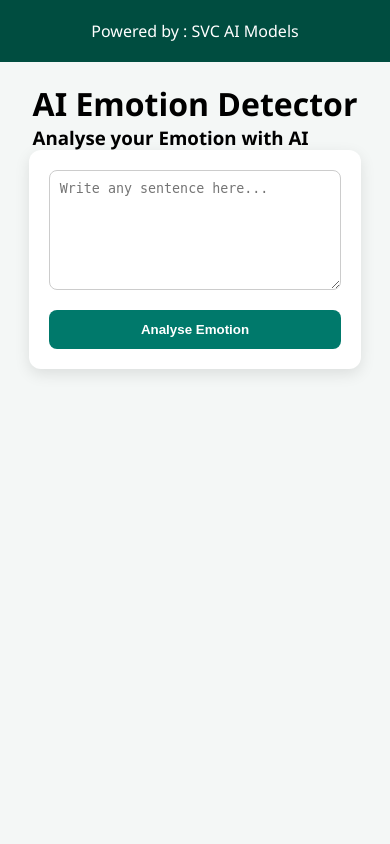
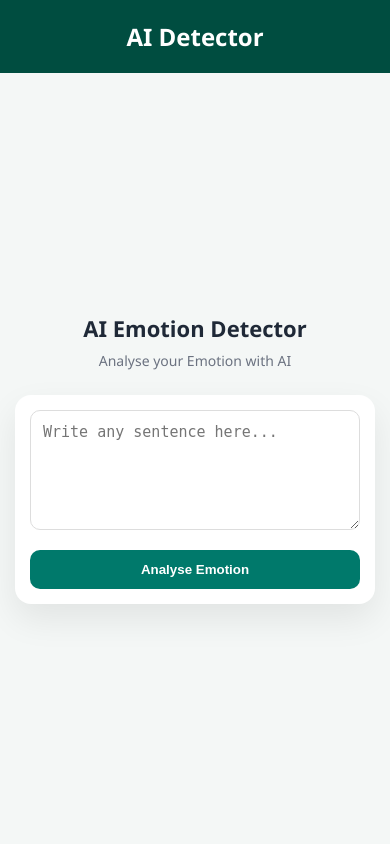
Before and after one commit to Shoukat125/emotion-detector-api, a Flask app: page / in a window 390 px wide. Run offline with Flask 3, Linux system fonts and the light colour scheme.

Commit message:
Change Template Design and make app responsive

```diff
--- a/static/style.css
+++ b/static/style.css
@@ -1,84 +1,135 @@
-/* static/style.css */
+/* RESET */
 * {
     box-sizing: border-box;
     margin: 0;
     padding: 0;
 }
 
+/* ROOT */
+:root {
+    --primary: #00796b;
+    --secondary: #004d40;
+    --bg: #f4f7f6;
+    --white: #ffffff;
+    --text: #1f2937;
+}
+
+/* BODY */
 body {
     font-family: 'Segoe UI', sans-serif;
-    background-color: #f4f7f6;
-    display: block; /* Flexbox hataya taake overlap na ho */
-    width: 100%;
+    background: var(--bg);
+    min-height: 100vh;
+    display: flex;
 }
 
-/* Sidebar as a Top Bar for Mobile, Side Bar for Desktop */
+/* SIDEBAR */
 .sidebar {
-    background-color: #004d40;
+    width: 260px;
+    background: var(--secondary);
     color: white;
     padding: 20px;
-    width: 100%; /* Default 100% for mobile */
+    display: flex;
+    flex-direction: column;
+    justify-content: space-between;
+}
+
+/* REMOVE ugly bottom feeling */
+.sidebar-footer {
+    font-size: 13px;
+    opacity: 0.7;
+}
+
+/* MAIN */
+.main-content {
+    flex: 1;
+    display: flex;
+    justify-content: center;
+    align-items: center;
+    padding: clamp(15px, 3vw, 40px);
+}
+
+/* CENTER WRAPPER */
+.center-wrapper {
+    width: 100%;
+    max-width: 700px;
     text-align: center;
 }
 
-.main-content {
-    width: 100%;
-    padding: 20px;
-    display: flex;
-    flex-direction: column;
-    align-items: center;
+/* HEADING */
+.main-heading {
+    font-size: clamp(22px, 3vw, 34px);
+    font-weight: bold;
+    color: var(--text);
 }
 
-.app-container {
-    width: 95%;
-    max-width: 600px;
-    background: white;
-    padding: 20px;
-    border-radius: 12px;
-    box-shadow: 0 5px 15px rgba(0,0,0,0.1);
+.sub-heading {
+    margin-top: 8px;
+    color: #6b7280;
+    font-size: clamp(14px, 2vw, 18px);
 }
 
+/* CARD */
+.app-container {
+    margin-top: 25px;
+    background: var(--white);
+    padding: clamp(15px, 3vw, 25px);
+    border-radius: 16px;
+    box-shadow: 0 15px 35px rgba(0,0,0,0.08);
+    text-align: left;
+}
+
+/* TEXTAREA */
 textarea {
     width: 100%;
-    height: 120px;
-    padding: 10px;
+    min-height: 120px;
+    padding: 12px;
+    border-radius: 10px;
+    border: 1px solid #ddd;
     margin-bottom: 15px;
-    border: 1px solid #ccc;
-    border-radius: 8px;
+    font-size: 15px;
 }
 
+/* BUTTON */
 .analyze-btn {
     width: 100%;
     padding: 12px;
-    background: #00796b;
+    background: var(--primary);
     color: white;
     border: none;
-    border-radius: 8px;
+    border-radius: 10px;
     font-weight: bold;
     cursor: pointer;
+    transition: 0.3s;
 }
 
-/* Prediction Result Box */
+.analyze-btn:hover {
+    background: #005f56;
+}
+
+/* RESULT */
 .result-display {
     margin-top: 20px;
-    padding: 15px;
+    padding: 12px;
     background: #e0f2f1;
-    border-radius: 8px;
-    width: 100%;
+    border-radius: 10px;
     text-align: center;
 }
 
-/* Desktop View Settings */
-@media (min-width: 769px) {
+/* 📱 MOBILE */
+@media (max-width: 768px) {
     body {
-        display: flex; /* Desktop par wapis side-by-side */
+        flex-direction: column;
     }
+
     .sidebar {
-        width: 280px;
-        min-height: 100vh;
-        text-align: left;
+        width: 100%;
+        height: auto;
+        flex-direction: row;
+        justify-content: center;
+        align-items: center;
     }
-    .main-content {
-        flex: 1;
+
+    .sidebar-footer {
+        display: none; /* hide ugly bottom text */
     }
 }
--- a/templates/index.html
+++ b/templates/index.html
@@ -1,42 +1,55 @@
 <!DOCTYPE html>
 <html lang="en">
+
 <head>
     <meta charset="UTF-8">
     <meta name="viewport" content="width=device-width, initial-scale=1.0">
     <title>AI Emotion Detector</title>
-    <link rel="stylesheet" href="{{ url_for('static', filename='style.css') }}?v=2.0">
+    <link rel="stylesheet" href="{{ url_for('static', filename='style.css') }}?v=3.0">
 </head>
 
+<body>
 
-<body>
-    <div class="sidebar">
+    <!-- SIDEBAR -->
+    <aside class="sidebar">
         <div class="sidebar-header">
-            <!-- <img src="https://cdn-icons-png.flaticon.com/512/3408/3408545.png" class="sidebar-img" alt="AI Icon"> -->
-            <!-- <h2 class="sidebar-brand">SMIT & TITAN</h2> -->
-            <!-- <p class="sidebar-loc">Sukkur Campus</p> -->
-        </div>
-        <div class="sidebar-footer">
-            <p>Powered by : SVC AI Models</p>
-        </div>
+            <h2 class="logo">AI Detector</h2>
         </div>
 
-    <div class="main-content">
-        <div class="page-header">
-            <h1 class="main-title">AI Emotion Detector</h1>
-            <h3 class="campus-title">Analyse your Emotion with AI</h3>
+        <div class="sidebar-footer">
+            <p>Powered by SVC AI Models</p>
         </div>
+    </aside>
 
-        <div class="app-container">
+    <!-- MAIN CONTENT -->
+    <main class="main-content">
+
+        <div class="center-wrapper">
+
+            <!-- HEADER (Hero Section) -->
+            <header class="page-header">
+                <h1 class="main-heading">AI Emotion Detector</h1>
+                <p class="sub-heading">Analyse your Emotion with AI</p>
+            </header>
+
+            <!-- APP CARD -->
+            <section class="app-container">
+
+                <!-- FORM -->
                 <form action="/predict" method="POST" class="input-form">
-                <div class="input-group">
-                    <textarea name="text_input" placeholder="Write any sentence here..." required>{{ original_text if original_text }}</textarea>
-                    <button type="submit" class="analyze-btn">Analyse Emotion</button>
-                </div>
+                    <textarea name="text_input" placeholder="Write any sentence here..."
+                        required>{{ original_text if original_text }}</textarea>
+
+                    <button type="submit" class="analyze-btn">
+                        Analyse Emotion
+                    </button>
                 </form>
 
+                <!-- RESULT -->
                 {% if prediction %}
                 <div class="result-display">
-                <span class="res-label">AI PREDICTION</span>
+                    <p class="res-label">AI PREDICTION</p>
+
                     <div class="res-content">
                         <span class="res-text">{{ prediction }}</span>
                         <span class="res-emoji">{{ emoji }}</span>
@@ -44,10 +57,19 @@
                 </div>
                 {% endif %}
 
+                <!-- WARNING -->
                 {% if warning %}
-            <div class="alert-box">{{ warning }}</div>
+                <div class="alert-box">
+                    {{ warning }}
+                </div>
                 {% endif %}
+
+            </section>
+
         </div>
-    </div>
+
+    </main>
+
 </body>
+
 </html>
```
Lines whose indentation alone changed are shown as unchanged.
